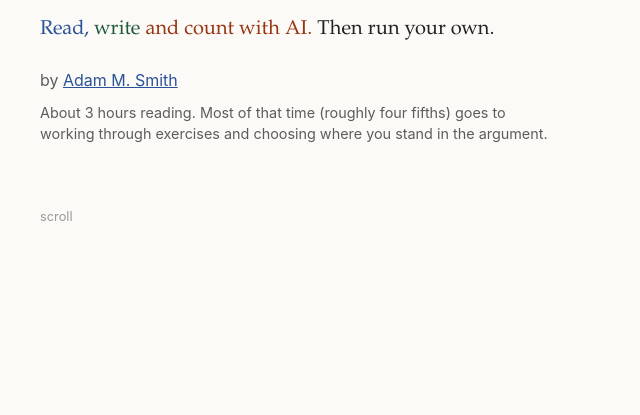
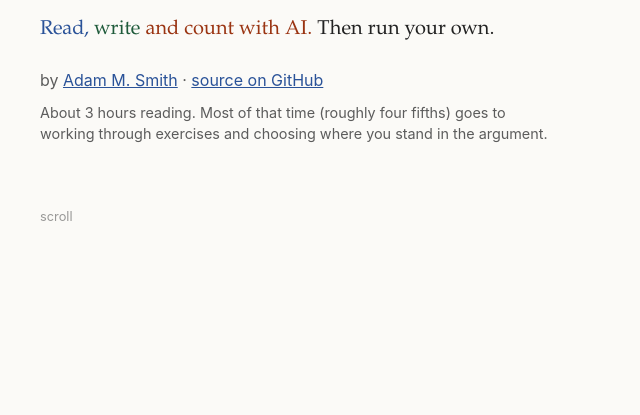
Before and after one commit to bayleaf-ucsc/literacy, a plain HTML site: page index.html in a window 1280 px wide. Shown: the part 334-749 px from the top of the page, without its empty margins (280-920 px from the left). Drawn offline with Linux system fonts and the light colour scheme.

Commit message:
add: link the title page to the source on GitHub
Carries Adam's request: the title page should link to the source. The
link sits beside the byline, outside the <lit-human> preface.

```diff
--- a/index.html
+++ b/index.html
@@ -89,7 +89,8 @@
     <p class="tag"><span>Read,</span> <span>write</span> <span>and count with AI.</span> Then run your own.</p>
     <!-- The byline links to the campus directory on purpose: the university
          still claims its author, even where his own website has gone stale. -->
-    <p class="byline">by <a href="https://campusdirectory.ucsc.edu/cd_detail?uid=amsmith">Adam M. Smith</a></p>
+    <p class="byline">by <a href="https://campusdirectory.ucsc.edu/cd_detail?uid=amsmith">Adam M. Smith</a>
+      <span aria-hidden="true">·</span> <a href="https://github.com/bayleaf-ucsc/literacy">source on GitHub</a></p>
     <!-- A coarse, low-confidence estimate from reading the source, not from a
          timed playtest. Revise it once real readers have been timed. -->
     <p class="duration">About 3 hours reading. Most of that time (roughly four fifths) goes to working through exercises and choosing where you stand in the argument.</p>
```
